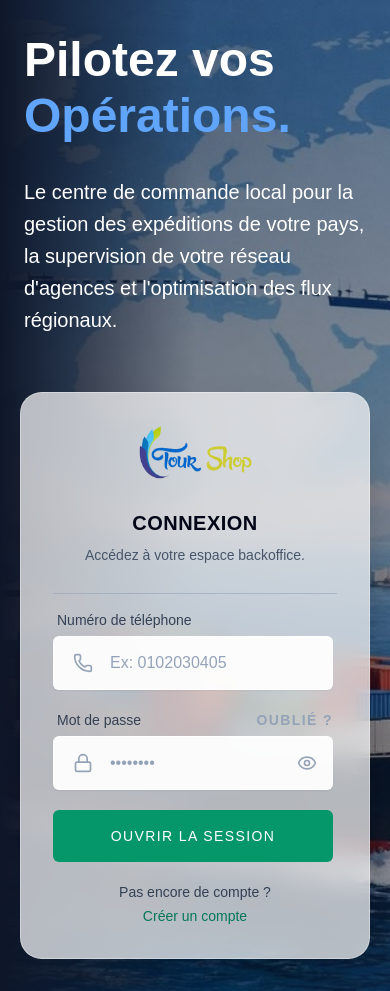
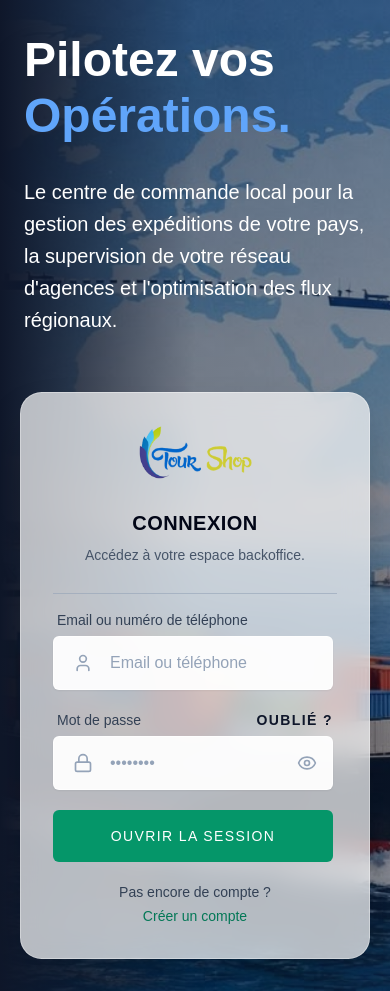
Before and after one commit to Tour-shop-Logistique/backoffice-app, a React (Vite) app: page / in a window 390 px wide. Built offline with nearby package versions, Linux system fonts and the light colour scheme.

Commit message:
login with email or phone

```diff
--- a/src/components/auth/LoginForm.jsx
+++ b/src/components/auth/LoginForm.jsx
@@ -2,7 +2,7 @@ import React, { useState, useEffect } from 'react';
 import { useDispatch, useSelector } from 'react-redux';
 import { useNavigate } from 'react-router-dom';
 import { login } from '../../redux/slices/authSlice';
-import { Loader2, Eye, EyeOff, Phone, Lock } from 'lucide-react';
+import { Loader2, Eye, EyeOff, User, Lock } from 'lucide-react';
 import { ROUTES } from '../../routes';
 
 const LoginForm = ({ onSuccess, switchToRegister, switchToForgotPassword }) => {
@@ -11,7 +11,7 @@ const LoginForm = ({ onSuccess, switchToRegister, switchToForgotPassword }) => {
     const { isLoading, error, isAuthenticated } = useSelector((state) => state.auth);
 
     const [formData, setFormData] = useState({
-        telephone: '',
+        identifier: '',
         password: '',
     });
     const [showPassword, setShowPassword] = useState(false);
@@ -30,7 +30,12 @@ const LoginForm = ({ onSuccess, switchToRegister, switchToForgotPassword }) => {
 
     const handleSubmit = (e) => {
         e.preventDefault();
-        dispatch(login(formData));
+        const identifier = formData.identifier.trim();
+        const credentials = identifier.includes('@')
+            ? { email: identifier, password: formData.password }
+            : { telephone: identifier, password: formData.password };
+
+        dispatch(login(credentials));
     };
 
     return (
@@ -45,20 +50,20 @@ const LoginForm = ({ onSuccess, switchToRegister, switchToForgotPassword }) => {
             <form onSubmit={handleSubmit} className="space-y-5">
                 <div className="space-y-1.5">
                     <label className="block text-sm font-bold text-slate-700 uppercase tracking-wider ml-1">
-                        Numéro de téléphone
+                        Email ou numéro de téléphone
                     </label>
                     <div className="relative">
                         <span className="absolute left-5 top-1/2 -translate-y-1/2 text-slate-400">
-                            <Phone className="w-5 h-5" />
+                            <User className="w-5 h-5" />
                         </span>
                         <input
-                            name="telephone"
+                            name="identifier"
                             type="text"
                             required
-                            value={formData.telephone}
+                            value={formData.identifier}
                             onChange={handleChange}
                             className="w-full pl-14 pr-6 py-3.5 bg-slate-50 border border-slate-200 rounded-full focus:ring-4 focus:ring-slate-900/5 focus:border-slate-900 outline-none transition-all placeholder:text-slate-400 text-base font-medium text-slate-700"
-                            placeholder="Ex: 0102030405"
+                            placeholder="Email ou téléphone"
                         />
                     </div>
                 </div>
@@ -72,7 +77,7 @@ const LoginForm = ({ onSuccess, switchToRegister, switchToForgotPassword }) => {
                             id="login-forgot-password-btn"
                             type="button"
                             onClick={switchToForgotPassword}
-                            className="text-sm font-bold text-slate-400 hover:text-slate-900 transition-colors uppercase tracking-widest"
+                            className="text-sm font-bold text-slate-900 transition-colors uppercase tracking-widest"
                         >
                             Oublié ?
                         </button>
```
Also changed, not shown: 1 other file (tests, documents, lock files or other folders).
